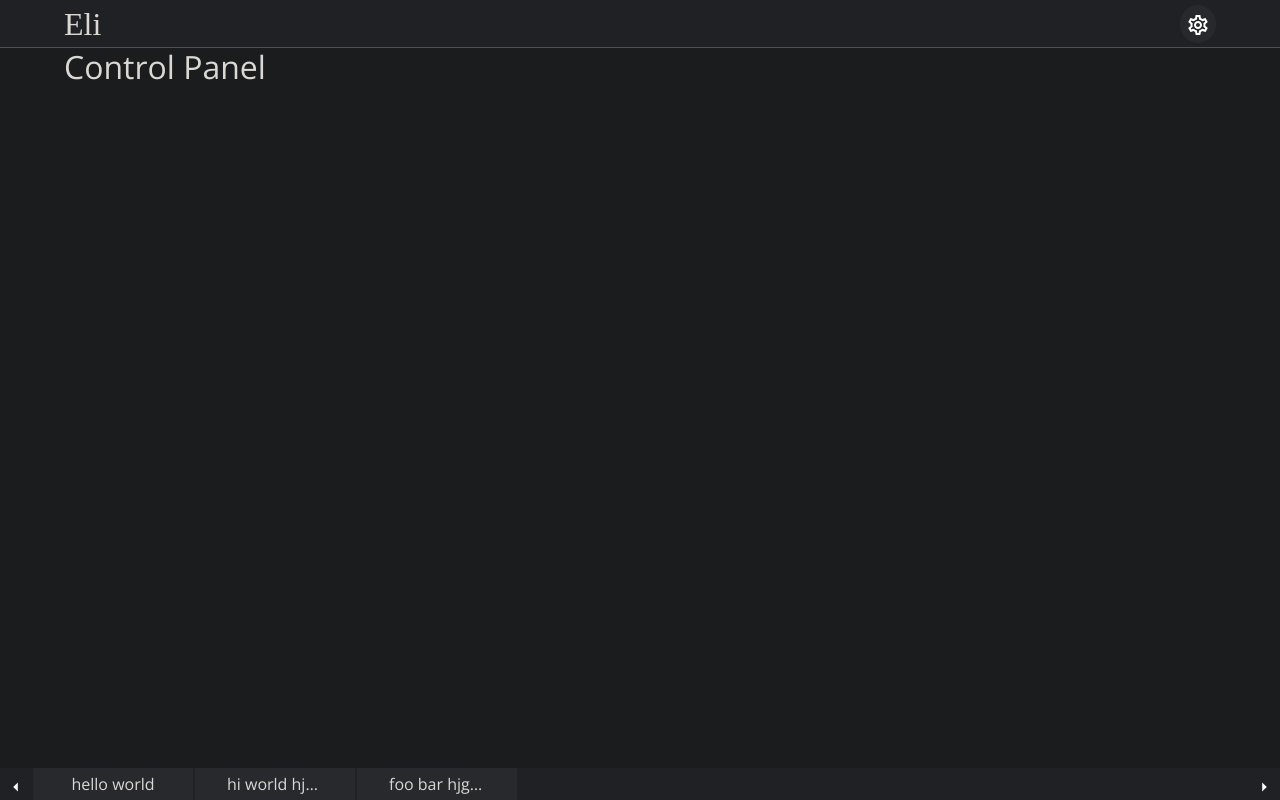
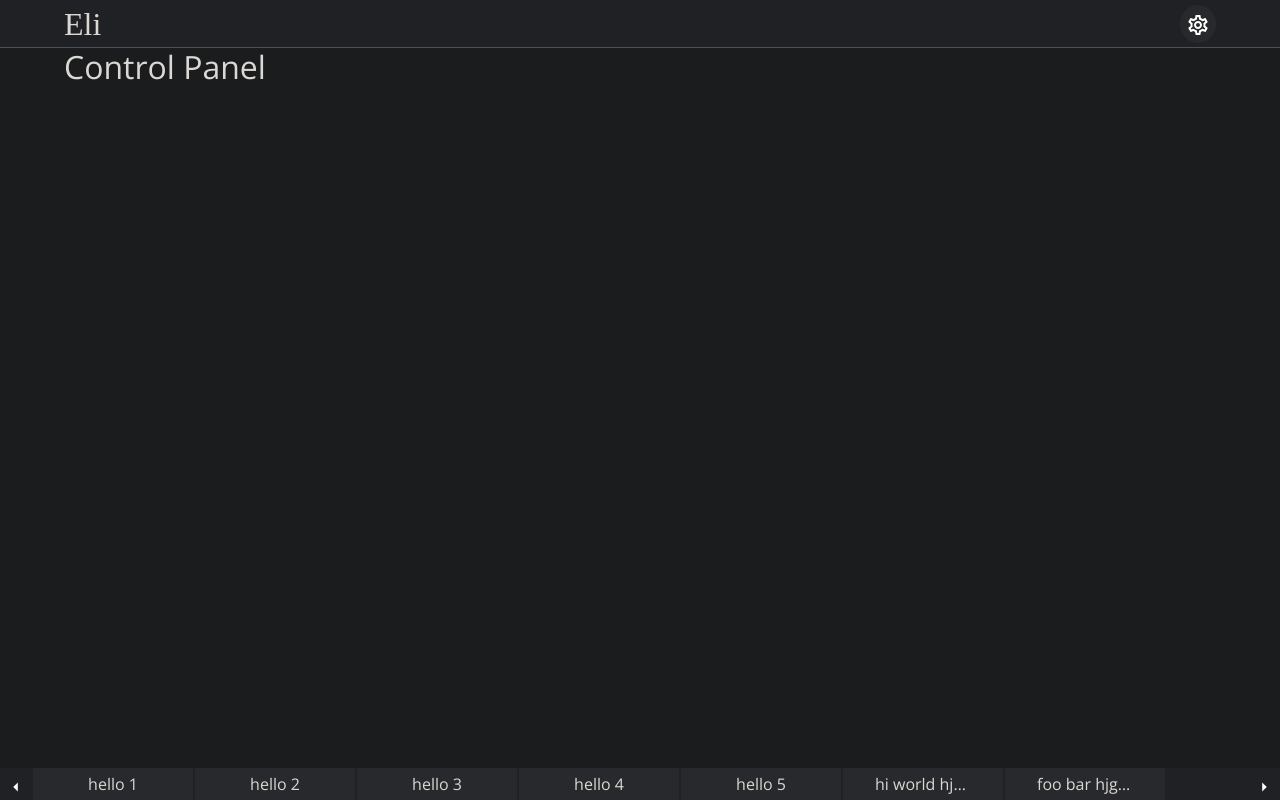
Before and after one commit to sopherapps/eli, a React (Create React App) app: page /control-panel in a window 1280 px wide. Built offline with nearby package versions, Linux system fonts and the light colour scheme; a web font is replaced by a local one.

Commit message:
Make the tabbar slide appropriately

```diff
--- a/src/App.tsx
+++ b/src/App.tsx
@@ -15,7 +15,15 @@ function App() {
   useEffect(() => {
     const appConfigAsJson =
       localStorage.getItem(localStorageAppConfigKey) ||
-      '{"tabs":[{"title": "hello world"},{"title": "hi world hjfhajfuaoyfoaysua"},{"title": "foo bar hjgdahgdayditaiydtsa"}]}';
+      `{"tabs":[
+        {"title": "hello 1"},
+        {"title": "hello 2"},
+        {"title": "hello 3"},
+        {"title": "hello 4"},
+        {"title": "hello 5"},
+        {"title": "hi world hjfhajfuaoyfoaysua"},
+        {"title": "foo bar hjgdahgdayditaiydtsa"}]
+      }`;
     changeAppConfig(JSON.parse(appConfigAsJson));
   }, []);
 
--- a/src/components/Tabbar.tsx
+++ b/src/components/Tabbar.tsx
@@ -1,23 +1,37 @@
 // Component to show the footer
-import React from "react";
+import React, { useState } from "react";
 import { Tab } from "../data/models";
 import leftArrowWhite from "../assets/images/arrow_left_white.svg";
 import rightArrowWhite from "../assets/images/arrow_right_white.svg";
 import { Link, useRouteMatch } from "react-router-dom";
+import { useCallback } from "react";
+import { useMemo } from "react";
 
 export default function Tabbar(props: { tabs: Tab[] }) {
-  const tabs = props.tabs || [];
+  const tabs = useMemo(() => props.tabs || [], [props]);
   // @ts-ignore
   const activeTitle = useRouteMatch("/tabs/:title")?.params?.title;
+  const [firstTabIndex, setFirstTabIndex] = useState(0);
+
+  const slideLeft = useCallback(() => {
+    setFirstTabIndex(Math.max(0, firstTabIndex - 1));
+  }, [firstTabIndex]);
+
+  const slideRight = useCallback(() => {
+    setFirstTabIndex(Math.min(tabs.length - 1, firstTabIndex + 1));
+  }, [firstTabIndex, tabs]);
 
   return (
     <footer className="tabbar">
       <div>
-        <button className="absolute-left absolute-bottom btn tab-control">
+        <button
+          className="absolute-left absolute-bottom btn tab-control"
+          onClick={slideLeft}
+        >
           <img src={leftArrowWhite} alt="left" />
         </button>
         <div className="tab-menu">
-          {tabs.map((tab) => (
+          {tabs.slice(firstTabIndex).map((tab) => (
             <Link
               key={tab.title}
               to={`/tabs/${tab.title}`}
@@ -29,7 +43,10 @@ export default function Tabbar(props: { tabs: Tab[] }) {
             </Link>
           ))}
         </div>
-        <button className="absolute-right absolute-bottom btn tab-control">
+        <button
+          className="absolute-right absolute-bottom btn tab-control"
+          onClick={slideRight}
+        >
           <img src={rightArrowWhite} alt="right" />
         </button>
       </div>
```
